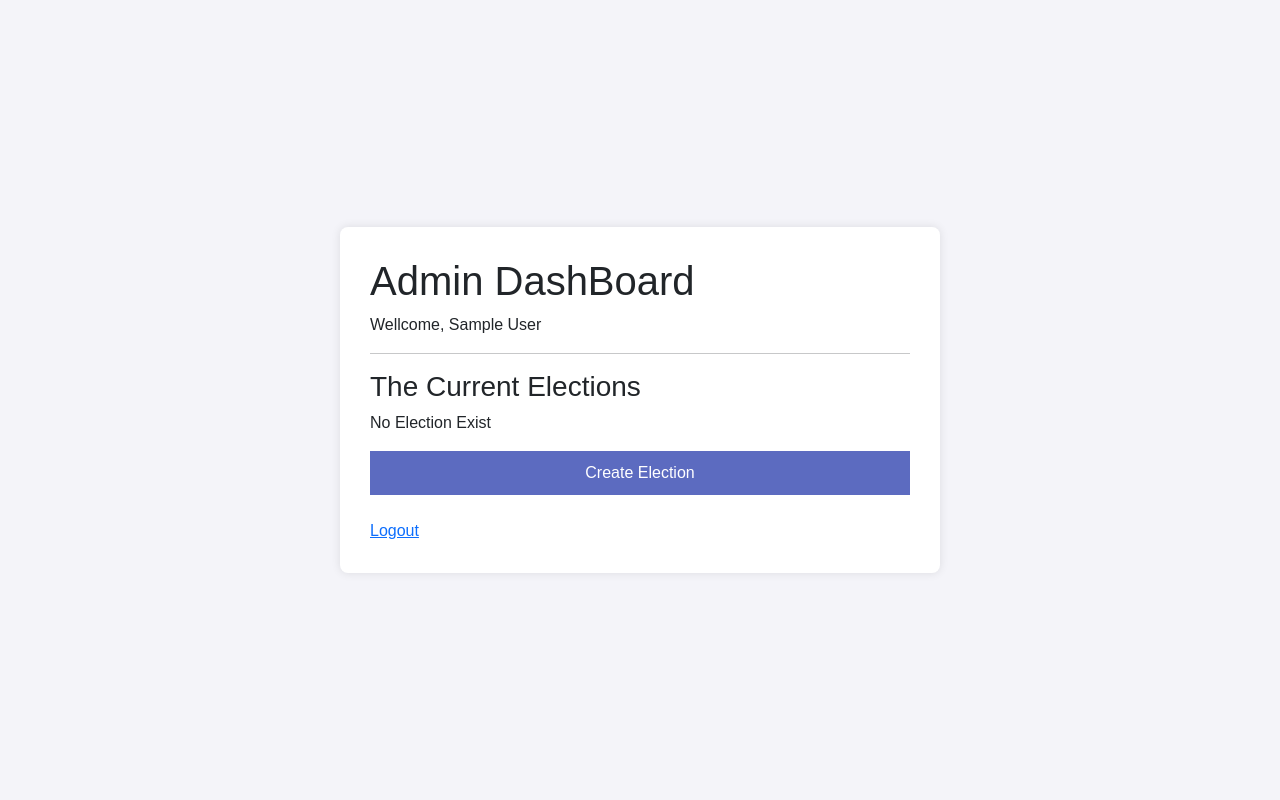
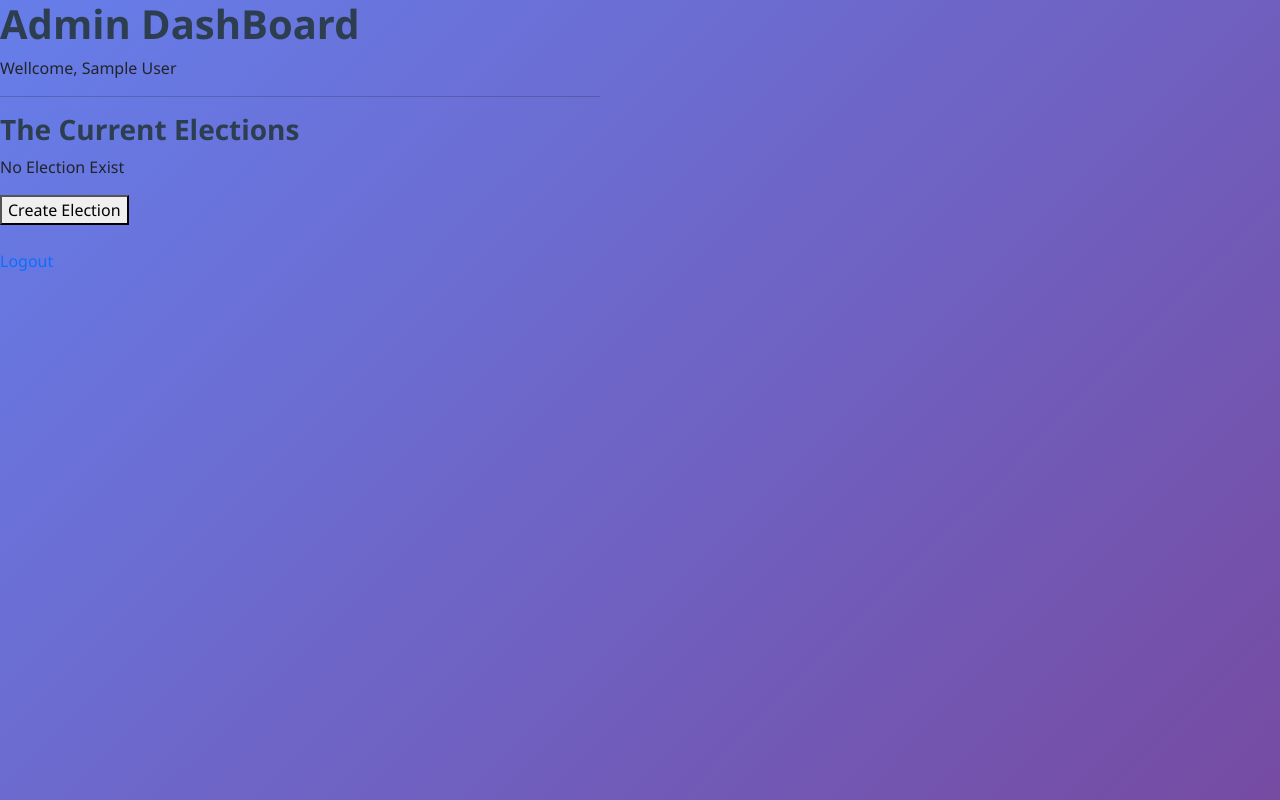
Before and after one commit to Ultramarine0325/COMP3500_Group41_VotingSystem, a Node server app: page /dashboard in a window 1280 px wide. Run offline with Node 20, Linux system fonts and the light colour scheme; the visitor is signed in with stand-in values (Sample User, id 1); data that the repository does not hold is empty; some libraries are stand-ins or nearby versions.

Commit message:
Update style.css

```diff
--- a/public/css/style.css
+++ b/public/css/style.css
@@ -1,32 +1,22 @@
 body {
-    font-family: Arial, sans-serif;
-    background-color: #f4f4f9;
-    display: flex;
-    justify-content: center;
-    align-items: center;
-    height: 100vh;
-    margin: 0;
+    background: linear-gradient(135deg, #667eea 0%, #764ba2 100%);
+    min-height: 100vh;
+    font-family: 'Segoe UI', Tahoma, Geneva, Verdana, sans-serif;
+    padding-bottom: 50px;
 }
-.login-container {
-    background: white;
-    padding: 30px;
-    border-radius: 8px;
-    box-shadow: 0 0 10px rgba(0,0,0,0.1);
-    width: 300px;
+
+.main-card {
+    border: none;
+    border-radius: 15px;
+    box-shadow: 0 10px 30px rgba(0, 0, 0, 0.2);
+    background-color: rgba(255, 255, 255, 0.98);
 }
-input {
-    width: 100%;
-    padding: 10px;
-    margin: 10px 0;
-    box-sizing: border-box;
+
+h1, h2, h3, h4 {
+    color: #2c3e50;
+    font-weight: 700;
 }
-button {
-    width: 100%;
-    padding: 10px;
-    background-color: #5c6bc0;
-    color: white;
-    border: none;
-    cursor: pointer;
+
+a {
+    text-decoration: none;
 }
-button:hover { background-color: #3f51b5; }
-.error-msg { color: red; margin-bottom: 10px; }
```
